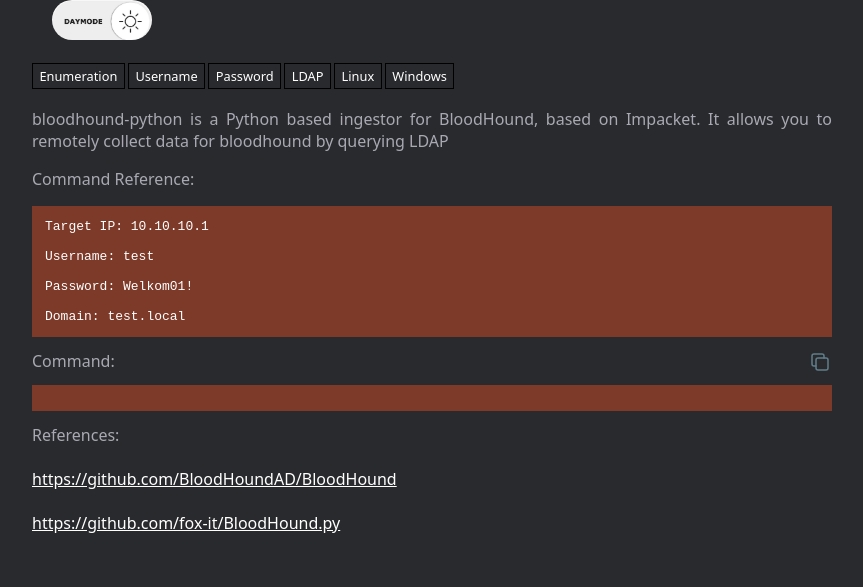
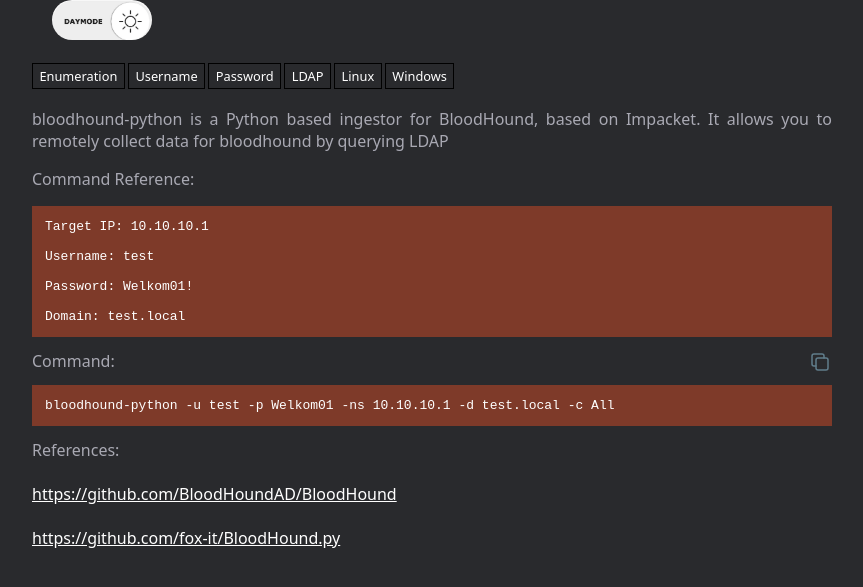
Before and after one commit to hackerbible/hackerbible.github.io, a Jekyll site: the page built from _oneliners/AD - BloodHound - Creds.md, in a window 1280 px wide, cut to the strip 187-774 px from the top of the page. Shown: the whole strip, without its empty margins (208-1071 px from the left). Built offline with Jekyll 4.4.1, drawn with Linux system fonts in a browser that asks for light colours.

Commit message:
Addition

```diff
--- a/_oneliners/AD - BloodHound - Creds.md
+++ b/_oneliners/AD - BloodHound - Creds.md
@@ -15,7 +15,7 @@
 
   	Domain: test.local
 
-__command__: |
+command: |
   bloodhound-python -u test -p Welkom01 -ns 10.10.10.1 -d test.local -c All
 items:
   - Username
```
Also changed, not shown: _oneliners/AD - SharpHound.md (+4 -0 lines).
